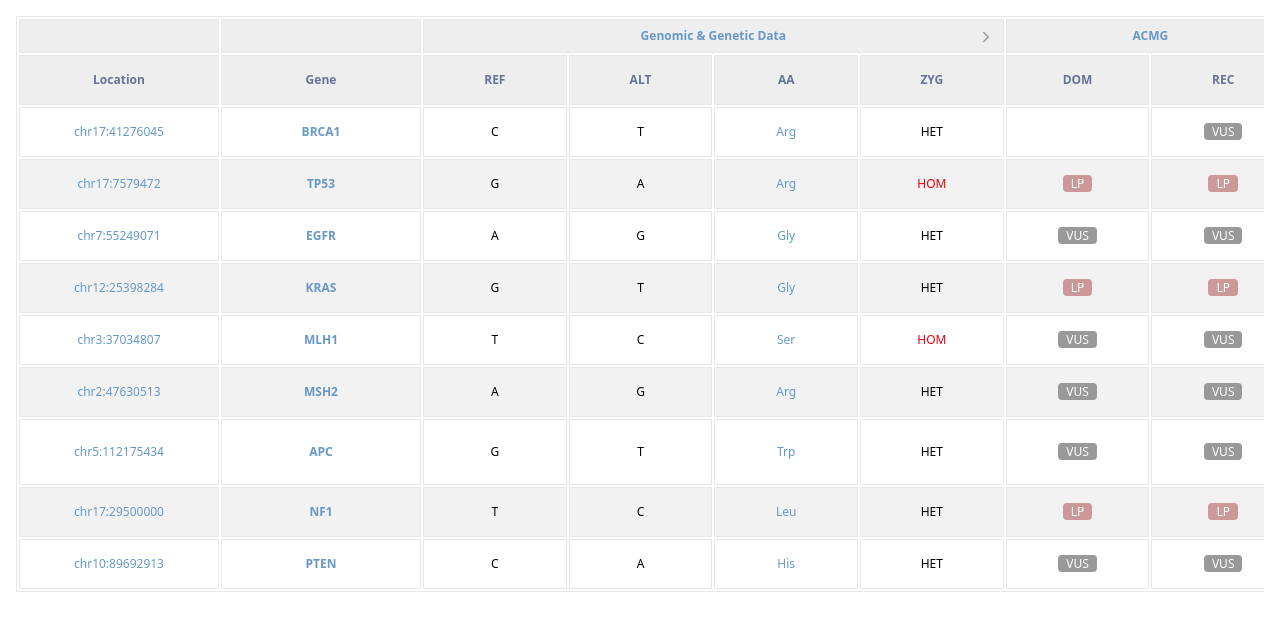
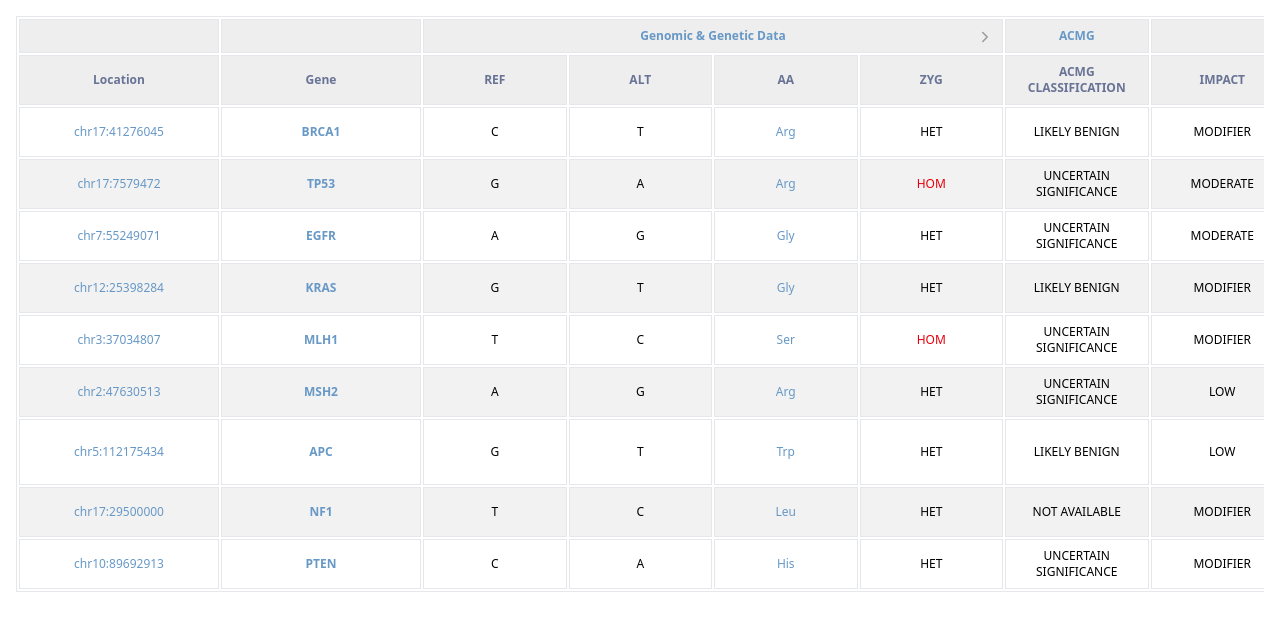
Before and after one commit to akifshah7/geneyx_table, a React (Vite) app: page / in a window 1280 px wide. Shown: the top 628 px of the page. Built offline with nearby package versions, Linux system fonts and the light colour scheme.

Commit message:
data added

```diff
--- a/src/GeneyxTable.tsx
+++ b/src/GeneyxTable.tsx
@@ -107,7 +107,8 @@ const GeneyxTable: React.FC = () => {
                             header.column.columnDef.header,
                             header.getContext()
                           )}
-                          {groupIndex === 0 && (
+                          {groupIndex === 0 &&
+                            header.column.getLeafColumns().length > 3 && (
                               <span
                                 className="absolute right-2 text-sm text-gray-500 cursor-pointer"
                                 onClick={(e) => {
--- a/src/config/columns.tsx
+++ b/src/config/columns.tsx
@@ -73,6 +73,7 @@ export const columns: ColumnDef<DataType,any>[] = [
       {
         header: "REF",
         accessorKey: "genomicAndGeneticData.REF",
+        id: 'ref',
         filterFn: filterFunctionForText,
         meta: {
           filterVariant: "text",
@@ -81,6 +82,7 @@ export const columns: ColumnDef<DataType,any>[] = [
       {
         header: "ALT",
         accessorKey: "genomicAndGeneticData.ALT",
+        id: "alt",
         filterFn: filterFunctionForText,
         meta: {
           filterVariant: "text",
@@ -89,6 +91,7 @@ export const columns: ColumnDef<DataType,any>[] = [
       {
         header: "AA",
         accessorKey: "genomicAndGeneticData.AA",
+        id: "aa",
         cell: (info) => (
           <span className="text-heading-blue">{info.getValue<string>()}</span>
         ),
@@ -99,6 +102,7 @@ export const columns: ColumnDef<DataType,any>[] = [
       },
       {
         header: "ZYG",
+        id: "zyg",
         accessorKey: "genomicAndGeneticData.ZYG",
         cell: (info) => {
           const value = info.getValue<string>();
@@ -116,6 +120,20 @@ export const columns: ColumnDef<DataType,any>[] = [
         header: "Codon",
         id: "codon",
         accessorKey: "genomicAndGeneticData.codon",
+        filterFn: filterFunctionForText,
+        meta: {
+          filterVariant: "text",
+          defaultVisibility: false
+        },
+      },
+      {
+        header: "SNS/RSID",
+        id: "sns",
+        accessorKey: "genomicAndGeneticData.sns/rsid",
+        cell: (info) => (
+          <div className="text-xs truncate ...">{info.getValue()}</div>
+        ),
+        filterFn: filterFunctionForText,
         meta: {
           filterVariant: "text",
           defaultVisibility: false
@@ -127,39 +145,17 @@ export const columns: ColumnDef<DataType,any>[] = [
     header: "ACMG",
     columns: [
       {
-        header: "DOM",
-        accessorKey: "ACMG.DOM",
+        header: "ACMG CLASSIFICATION",
+        id: "acmgClassification",
+        accessorKey: "ACMG.acmgClassification",
         cell: (info) => {
           const value = info.getValue<string>();
           if (!value) return null;
           return (
-            <span
-              className={`${
-                value === "LP" ? "bg-custom-pink" : "bg-row-gray"
-              } w-8 h-8 px-2 rounded-sm text-white`}
+            <div
             >
               {value}
-            </span>
-          );
-        },
-        meta: {
-          filterVariant: "checkbox",
-        },
-      },
-      {
-        header: "REC",
-        accessorKey: "ACMG.REC",
-        cell: (info) => {
-          const value = info.getValue<string>();
-          if (!value) return null;
-          return (
-            <span
-              className={`${
-                value === "LP" ? "bg-custom-pink" : "bg-row-gray"
-              } w-8 h-8 px-2 rounded-sm text-white`}
-            >
-              {value}
-            </span>
+            </div>
           );
         },
         meta: {
@@ -172,26 +168,54 @@ export const columns: ColumnDef<DataType,any>[] = [
     header: "Variant Calling Q&R",
     columns: [
       {
-        header: "Q&R",
-        accessorKey: "variantCallingQR.Q&R",
+        header: "IMPACT",
+        accessorKey: "variantCallingQR.impact",
         meta: {
           filterVariant: "checkbox",
         },
       },
-      { header: "DP2", accessorKey: "variantCallingQR.DP2" },
+      { header: "DP", accessorKey: "variantCallingQR.DP" },
       {
-        header: "Alt(%)",
-        accessorKey: "variantCallingQR.Alt(%)",
+        header: "GQ",
+        accessorKey: "variantCallingQR.GQ",
         filterFn: filterFunctionForNumbers,
+      },
+      {
+        header: "PL",
+        id: "pl",
+        accessorKey: "variantCallingQR.PL",
+        filterFn: filterFunctionForNumbers,
+        meta: {
+          defaultVisibility: false,
+        },
+      },
+      {
+        header: "QUAL",
+        id: "qual",
+        accessorKey: "variantCallingQR.QUAL",
+        filterFn: filterFunctionForNumbers,
+        meta: {
+          defaultVisibility: false,
+        },
+      },
+      {
+        header: "FILTER",
+        id: "filter",
+        accessorKey: "variantCallingQR.FILTER",
+        filterFn: filterFunctionForNumbers,
+        meta: {
+          defaultVisibility: false,
+        },
       },
     ],
   },
   {
     header: "Clinical Evidence",
     columns: [
-      { header: "Pheno", accessorKey: "clinicalEvidence.Pheno" },
+      { header: "Pheno", accessorKey: "clinicalEvidence.Pheno", id: "pheno" },
       {
         header: "Matched Phenotypes",
+        id: "matchedPhenotypes",
         accessorKey: "clinicalEvidence.matchedPhenotypes",
         meta: {
           filterVariant: "checkbox",
@@ -199,6 +223,7 @@ export const columns: ColumnDef<DataType,any>[] = [
       },
       {
         header: "CLINVAR",
+        id: "clinvar",
         accessorKey: "clinicalEvidence.CLINVAR",
         meta: {
           filterVariant: "checkbox",
@@ -206,6 +231,7 @@ export const columns: ColumnDef<DataType,any>[] = [
       },
       {
         header: "OMIM",
+        id: "omim",
         accessorKey: "clinicalEvidence.OMIM",
         meta: {
           filterVariant: "checkbox",
@@ -213,12 +239,13 @@ export const columns: ColumnDef<DataType,any>[] = [
       },
       {
         header: "OMIM Inheritance",
+        id: "omimInheritance",
         accessorKey: "clinicalEvidence.OMIM Inheritance",
         meta: {
           filterVariant: "checkbox",
         },
       },
-      { header: "LitVar2", accessorKey: "clinicalEvidence.LitVar2" },
+      { header: "LitVar2", accessorKey: "clinicalEvidence.LitVar2", id: "litvar2" },
     ],
   },
   {
@@ -226,6 +253,7 @@ export const columns: ColumnDef<DataType,any>[] = [
     columns: [
       {
         header: "V",
+        id: "v",
         accessorKey: "inHouse.V",
         meta: {
           filterVariant: "checkbox",
@@ -233,6 +261,7 @@ export const columns: ColumnDef<DataType,any>[] = [
       },
       {
         header: "G",
+        id: "g",
         accessorKey: "inHouse.G",
         meta: {
           filterVariant: "checkbox",
@@ -240,6 +269,7 @@ export const columns: ColumnDef<DataType,any>[] = [
       },
       {
         header: "AF%",
+        id: "af%",
         accessorKey: "inHouse.AF%",
         filterFn: filterFunctionForNumbers,
       },
@@ -250,6 +280,7 @@ export const columns: ColumnDef<DataType,any>[] = [
     columns: [
       {
         header: "EFFECT",
+        id: "effect",
         accessorKey: "effectAndPrediction.EFFECT",
         meta: {
           filterVariant: "checkbox",
@@ -257,6 +288,7 @@ export const columns: ColumnDef<DataType,any>[] = [
       },
       {
         header: "Sev",
+        id: "sev",
         accessorKey: "effectAndPrediction.Sev",
         meta: {
           filterVariant: "checkbox",
@@ -264,11 +296,13 @@ export const columns: ColumnDef<DataType,any>[] = [
       },
       {
         header: "CADD(PHRED)",
+        id: "caddPhred",
         accessorKey: "effectAndPrediction.CADD(PHRED)",
         filterFn: filterFunctionForNumbers,
       },
       {
         header: "Splice-AI",
+        id: "spiceAi",
         accessorKey: "effectAndPrediction.Splice-AI",
         filterFn: filterFunctionForNumbers,
       },
--- a/src/data.ts
+++ b/src/data.ts
@@ -7,16 +7,19 @@ export const tableData = [
       ALT: "T",
       AA: "Arg",
       ZYG: "HET",
-      codon: ""
+      codon: "",
+      "sns/rsid": "-",
     },
     ACMG: {
-      DOM: "",
-      REC: "VUS",
+      acmgClassification: "LIKELY BENIGN",
     },
     variantCallingQR: {
-      "Q&R": "Pass",
-      DP2: 120,
-      "Alt(%)": "40",
+      impact: "MODIFIER",
+      "FILTER": "Pass",
+      DP: 120,
+      GQ: 55,
+      PL: "",
+      QUAL: 56.7,
     },
     clinicalEvidence: {
       Pheno: "Breast cancer",
@@ -51,16 +54,19 @@ export const tableData = [
       ALT: "A",
       AA: "Arg",
       ZYG: "HOM",
-      codon: "Gga/Aga"
+      codon: "Gga/Aga",
+      "sns/rsid": "rs2102196123,COSV106514338",
     },
     ACMG: {
-      DOM: "LP",
-      REC: "LP",
+      acmgClassification: "UNCERTAIN SIGNIFICANCE",
     },
     variantCallingQR: {
-      "Q&R": "Pass",
-      DP2: 135,
-      "Alt(%)": "55",
+      impact: "MODERATE",
+      "FILTER": "Pass",
+      DP: 135,
+      GQ: 55,
+      PL: "",
+      QUAL: 56.7,
     },
     clinicalEvidence: {
       Pheno: "Li-Fraumeni syndrome",
@@ -95,16 +101,19 @@ export const tableData = [
       ALT: "G",
       AA: "Gly",
       ZYG: "HET",
-      codon: "Gga/Aga"
+      codon: "Gga/Aga",
+      "sns/rsid": "rs775192056",
     },
     ACMG: {
-      DOM: "VUS",
-      REC: "VUS",
+      acmgClassification: "UNCERTAIN SIGNIFICANCE",
     },
     variantCallingQR: {
-      "Q&R": "Fail",
-      DP2: 100,
-      "Alt(%)": "35",
+      impact: "MODERATE",
+      "FILTER": "Fail",
+      DP: 100,
+      GQ: 55,
+      PL: "",
+      QUAL: 56.7,
     },
     clinicalEvidence: {
       Pheno: "Lung cancer",
@@ -139,16 +148,19 @@ export const tableData = [
       ALT: "T",
       AA: "Gly",
       ZYG: "HET",
-      codon: ""
+      codon: "",
+      "sns/rsid": "-",
     },
     ACMG: {
-      DOM: "LP",
-      REC: "LP",
+      acmgClassification: "LIKELY BENIGN",
     },
     variantCallingQR: {
-      "Q&R": "Pass",
-      DP2: 145,
-      "Alt(%)": "50",
+      impact: "MODIFIER",
+      "FILTER": "Pass",
+      DP: 145,
+      GQ: 55,
+      PL: "",
+      QUAL: 56.7,
     },
     clinicalEvidence: {
       Pheno: "Colorectal cancer",
@@ -183,16 +195,19 @@ export const tableData = [
       ALT: "C",
       AA: "Ser",
       ZYG: "HOM",
-      codon: ""
+      codon: "",
+      "sns/rsid": "rs562663172,CD177966,COSV63708732",
     },
     ACMG: {
-      DOM: "VUS",
-      REC: "VUS",
+      acmgClassification: "UNCERTAIN SIGNIFICANCE",
     },
     variantCallingQR: {
-      "Q&R": "Pass",
-      DP2: 110,
-      "Alt(%)": "42",
+      impact: "MODIFIER",
+      "FILTER": "Pass",
+      DP: 110,
+      GQ: 55,
+      PL: "",
+      QUAL: 56.7,
     },
     clinicalEvidence: {
       Pheno: "Lynch syndrome",
@@ -227,16 +242,19 @@ export const tableData = [
       ALT: "G",
       AA: "Arg",
       ZYG: "HET",
-      codon: ""
+      codon: "",
+      "sns/rsid": "rs1180830457",
     },
     ACMG: {
-      DOM: "VUS",
-      REC: "VUS",
+      acmgClassification: "UNCERTAIN SIGNIFICANCE",
     },
     variantCallingQR: {
-      "Q&R": "Pass",
-      DP2: 130,
-      "Alt(%)": "38",
+      impact: "LOW",
+      "FILTER": "Pass",
+      DP: 130,
+      GQ: 55,
+      PL: "",
+      QUAL: 56.7,
     },
     clinicalEvidence: {
       Pheno: "Lynch syndrome",
@@ -271,16 +289,19 @@ export const tableData = [
       ALT: "T",
       AA: "Trp",
       ZYG: "HET",
-      codon: "ctC/ctT"
+      codon: "ctC/ctT",
+      "sns/rsid": "-",
     },
     ACMG: {
-      DOM: "VUS",
-      REC: "VUS",
+      acmgClassification: "LIKELY BENIGN",
     },
     variantCallingQR: {
-      "Q&R": "Pass",
-      DP2: 140,
-      "Alt(%)": "47",
+      impact: "LOW",
+      "FILTER": "Pass",
+      DP: 140,
+      GQ: 55,
+      PL: "",
+      QUAL: 56.7,
     },
     clinicalEvidence: {
       Pheno: "Familial adenomatous polyposis",
@@ -315,16 +336,19 @@ export const tableData = [
       ALT: "C",
       AA: "Leu",
       ZYG: "HET",
-      codon: "ctC/ctT"
+      codon: "ctC/ctT",
+      "sns/rsid": "rs762472410",
     },
     ACMG: {
-      DOM: "LP",
-      REC: "LP",
+      acmgClassification: "NOT AVAILABLE",
     },
     variantCallingQR: {
-      "Q&R": "Fail",
-      DP2: 105,
-      "Alt(%)": "33",
+      impact: "MODIFIER",
+      "FILTER": "Fail",
+      DP: 105,
+      GQ: 55,
+      PL: "",
+      QUAL: 56.7,
     },
     clinicalEvidence: {
       Pheno: "Neurofibromatosis type 1",
@@ -359,16 +383,19 @@ export const tableData = [
       ALT: "A",
       AA: "His",
       ZYG: "HET",
-      codon: ""
+      codon: "",
+      "sns/rsid": "-",
     },
     ACMG: {
-      DOM: "VUS",
-      REC: "VUS",
+      acmgClassification: "UNCERTAIN SIGNIFICANCE",
     },
     variantCallingQR: {
-      "Q&R": "Pass",
-      DP2: 125,
-      "Alt(%)": "52",
+      impact: "MODIFIER",
+      "FILTER": "Pass",
+      DP: 125,
+      GQ: 55,
+      PL: "",
+      QUAL: 56.7,
     },
     clinicalEvidence: {
       Pheno: "Cowden syndrome",
```
Lines whose indentation alone changed are shown as unchanged.
